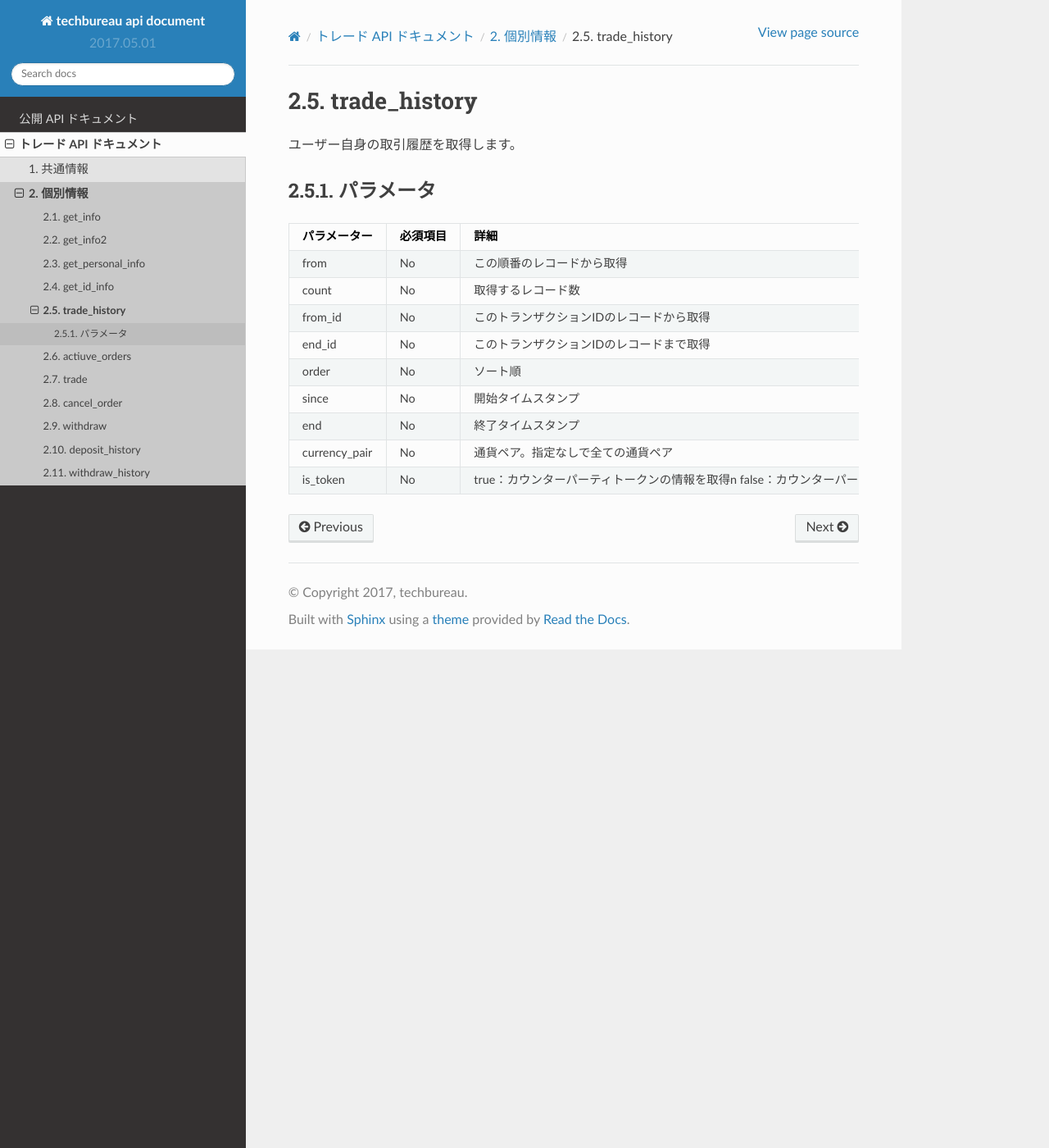
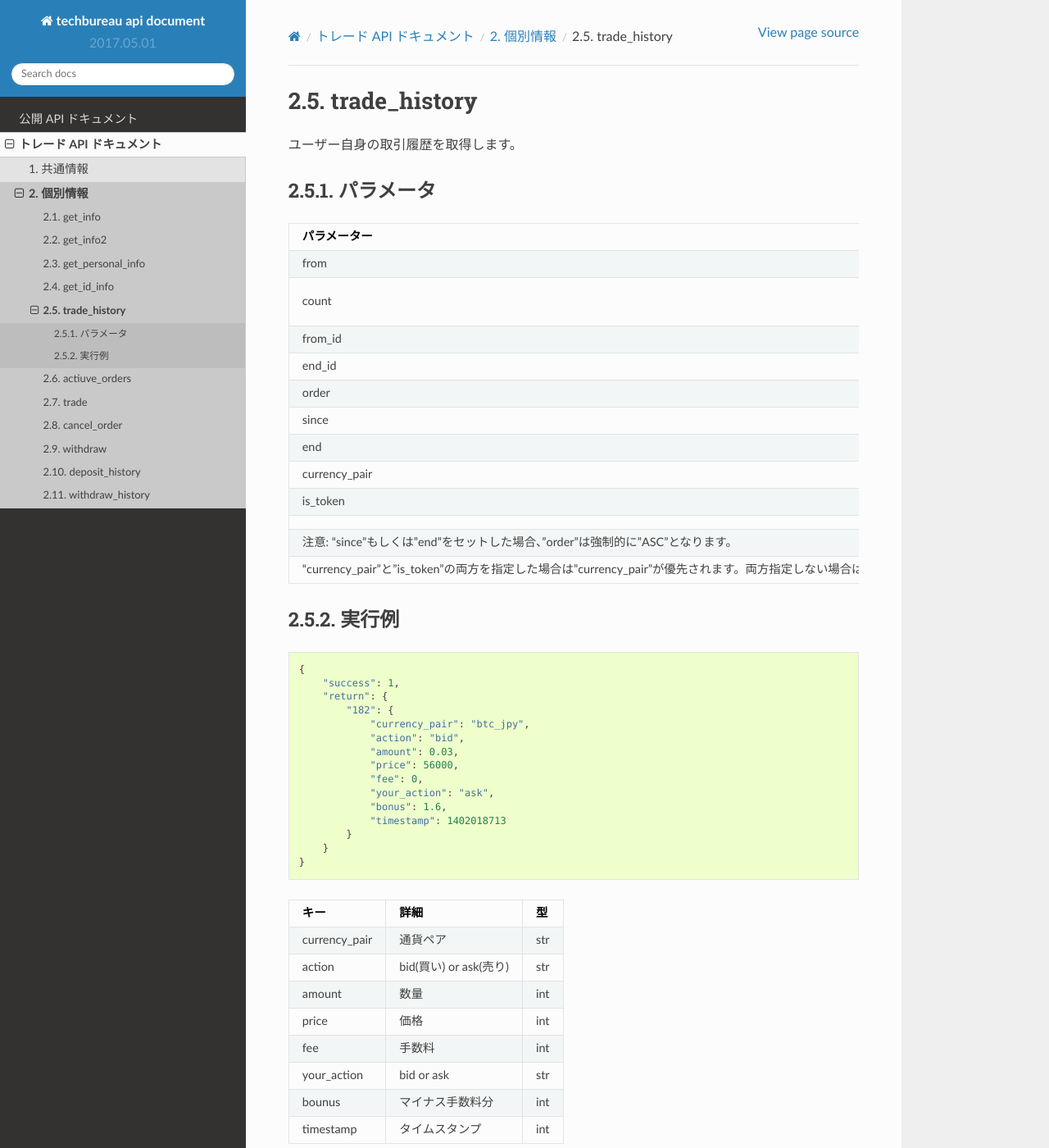
Before and after one commit to techbureau/api-doc, a Sphinx documentation site: the page built from docs/trade/2_individual/5_trade_history.rst, in a window 1280 px wide and 1400 px high. Shown: the whole window at 82% size. Built offline with Sphinx 7.4.7 and the Read the Docs theme 2.0.0, drawn with Linux system fonts in a browser that asks for light colours.

Commit message:
5.trade_historyの編集

```diff
--- a/docs/trade/2_individual/1_get_info.rst
+++ b/docs/trade/2_individual/1_get_info.rst
@@ -47,8 +47,8 @@
    :header: "キー", "詳細", "型"
 
    "funds", "残高", "dict"
-   "deposit", "still", "dict"
+   "deposit", "　", "dict"
    "rights", "APIキー", "dict"
    "trade_count", "総トレード数", "int"
    "open_orders", "アクティブな注文", "int"
-   "server_time", "still", "int"
+   "server_time", "　", "int"
--- a/docs/trade/2_individual/2_get_info2.rst
+++ b/docs/trade/2_individual/2_get_info2.rst
@@ -45,8 +45,8 @@
    :header: "??", "??", "?"
 
    "funds", "??", "dict"
-   "deposit", "still", "dict"
+   "deposit", "?", "dict"
    "rights", "API??", "dict"
    "trade_count", "??????", "int"
    "open_orders", "????????", "int"
-   "server_time", "still", "int"
+   "server_time", "?", "int"
--- a/docs/trade/2_individual/3_get_personal_info.rst
+++ b/docs/trade/2_individual/3_get_personal_info.rst
@@ -24,5 +24,5 @@
 .. csv-table::
    :header: "キー", "詳細", "型"
 
-   "ranking_nickname", "ニックネーム", "dict"
-   "icon_path", "still", "dict"
+   "ranking_nickname", "ニックネーム", "str"
+   "icon_path", "　", "　"
--- a/docs/trade/2_individual/4_get_id_info.rst
+++ b/docs/trade/2_individual/4_get_id_info.rst
@@ -29,8 +29,8 @@
 .. csv-table::
    :header: "キー", "詳細", "型"
 
-   "id", "", "dict"
-   "email", "still", "dict"
-   "name", "APIキー", "dict"
+   "id", "ユーザーID", "str"
+   "email", "メールアドレス", "str"
+   "name", "APIキー", "int"
    "kana", "総トレード数", "int"
    "certified", "認証済み", "bool"
--- a/docs/trade/2_individual/5_trade_history.rst
+++ b/docs/trade/2_individual/5_trade_history.rst
@@ -10,13 +10,47 @@
 .. csv-table::
    :header: "パラメーター", "必須項目", "詳細", "型", "デフォルト"
 
-   "from", "No", "この順番のレコードから取得", "dict", "dict"
-   "count", "No", "取得するレコード数", "dict", "dict"
-   "from_id", "No", "このトランザクションIDのレコードから取得", "dict", "dict"
-   "end_id", "No", "このトランザクションIDのレコードまで取得", "dict", "dict"
-   "order", "No", "ソート順", "dict", "dict"
-   "since", "No", "開始タイムスタンプ", "dict", "dict"
-   "end", "No", "終了タイムスタンプ", "dict", "dict"
-   "currency_pair", "No", "通貨ペア。指定なしで全ての通貨ペア", "dict", "dict"
-   "is_token", "No", "true：カウンターパーティトークンの情報を取得\n \
-   false：カウンターパーティトークン以外の情報を取得", "dict", "dict"
+   "from", "No", "この順番のレコードから取得", "int", "0"
+   "count", "No", "取得するレコード数", "int", "	1000"
+   "from_id", "No", "このトランザクションIDのレコードから取得", "int", "0"
+   "end_id", "No", "このトランザクションIDのレコードまで取得", "int", "infinity"
+   "order", "No", "ソート順", "ASC (昇順)もしくは DESC (降順)", "DESC"
+   "since", "No", "開始タイムスタンプ", "UNIX time", "0"
+   "end", "No", "終了タイムスタンプ", "UNIX time", "infinity"
+   "currency_pair", "No", "通貨ペア。指定なしで全ての通貨ペア", "(例) btc_jpy	", "全ペア"
+   "is_token", "No", "true：カウンターパーティトークンの情報を取得 false：カウンターパーティトークン以外の情報を取得", "boolean", "false"
+
+   注意: “since”もしくは”end”をセットした場合、”order”は強制的に”ASC”となります。
+   “currency_pair”と”is_token”の両方を指定した場合は”currency_pair”が優先されます。両方指定しない場合はカウンターパーティトークン以外の情報を取得します。
+
+実行例
+==============
+.. code-block:: python
+
+    {
+        "success": 1,
+        "return": {
+            "182": {
+                "currency_pair": "btc_jpy",
+                "action": "bid",
+                "amount": 0.03,
+                "price": 56000,
+                "fee": 0,
+                "your_action": "ask",
+                "bonus": 1.6,
+                "timestamp": 1402018713
+            }
+        }
+    }
+
+.. csv-table::
+   :header: "キー", "詳細", "型"
+
+   "currency_pair", "通貨ペア", "str"
+   "action", "bid(買い) or ask(売り)", "str"
+   "amount", "数量", "int"
+   "price", "価格", "int"
+   "fee", "手数料", "int"
+   "your_action", "bid or ask", "str"
+   "bounus", "マイナス手数料分", "int"
+   "timestamp", "タイムスタンプ", "int"
```
Also changed, not shown: docs/trade/2_individual/6_active_orders.rst (+18 -0 lines).
